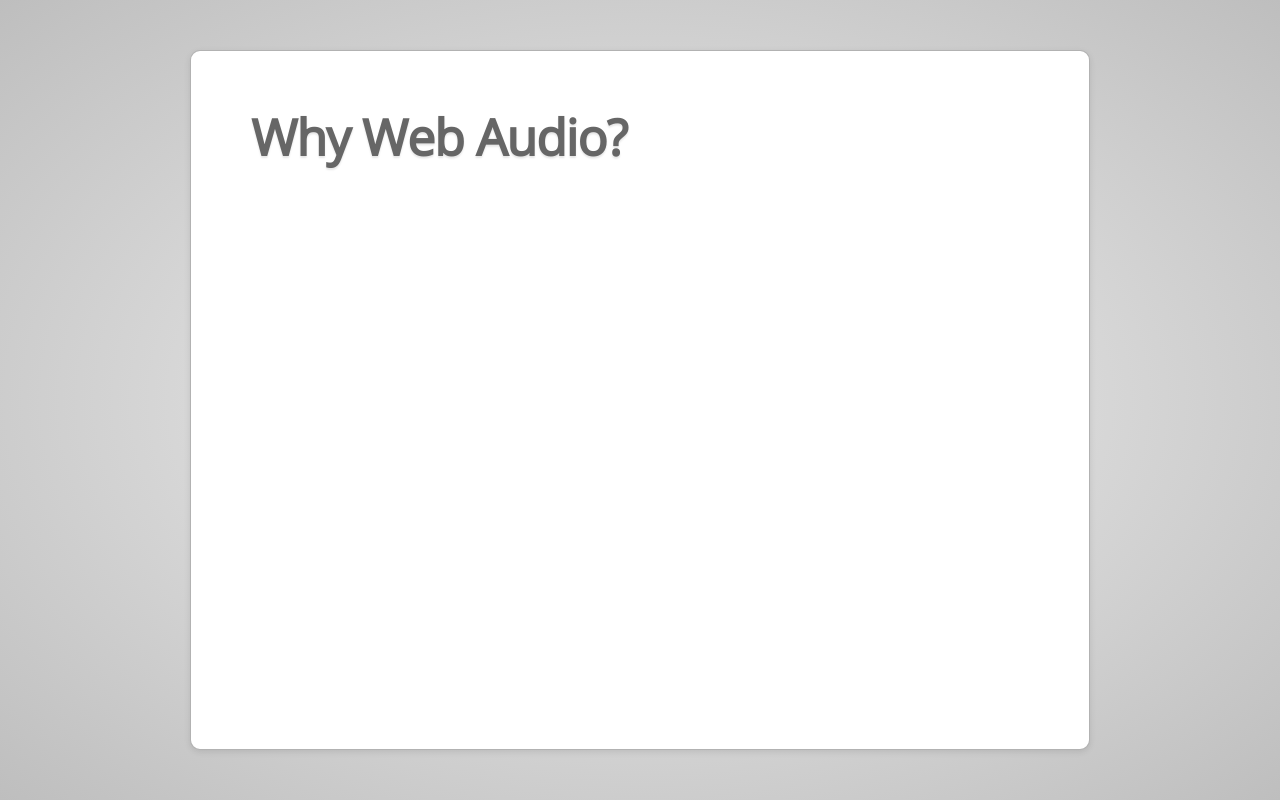
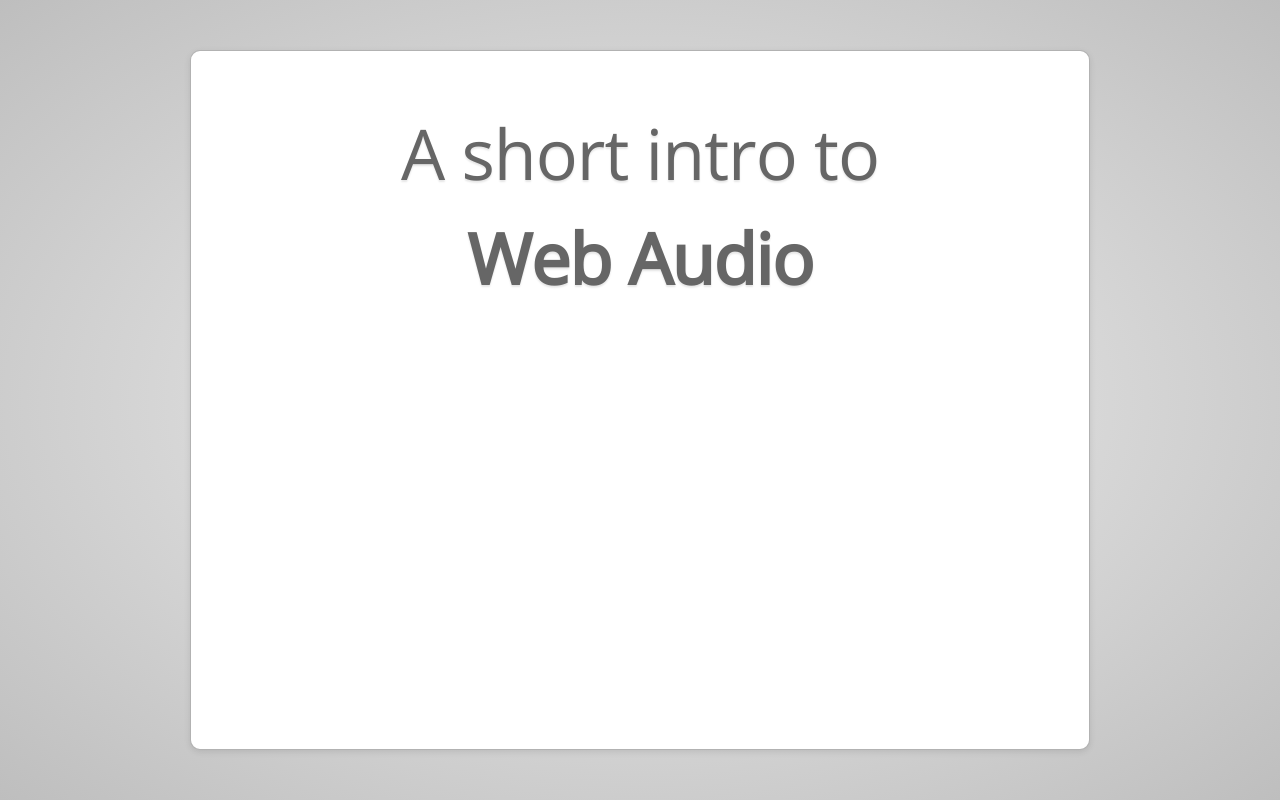
Before and after one commit to subtraktive/web-audio, a plain HTML site: page index.html in a window 1280 px wide. Shown: the top 800 px of the page. Drawn offline with nearby package versions, Linux system fonts and the light colour scheme.

Commit message:
minor edits

```diff
--- a/index.html
+++ b/index.html
@@ -11,9 +11,10 @@
 <body>
 	<div id="impress">
 		<div id="why" class="step slide" data-x="-1000" data-y="-1500">
-	         <q><b>Why Web Audio?</b></q>
+	        <q style="text-align:center;font-size:70px;line-height:1.5">A short intro to </br><strong>Web Audio </strong></q>
 	    </div>
 	    <div id="features" class="step slide" data-x="1000" data-y="-1500">
+	    <q><b>Why Web Audio?</b></q>
 	        <ul>
 	        	<li>Modular Routing</li>
 	        	<li>Dynamic Effects</li>
```
